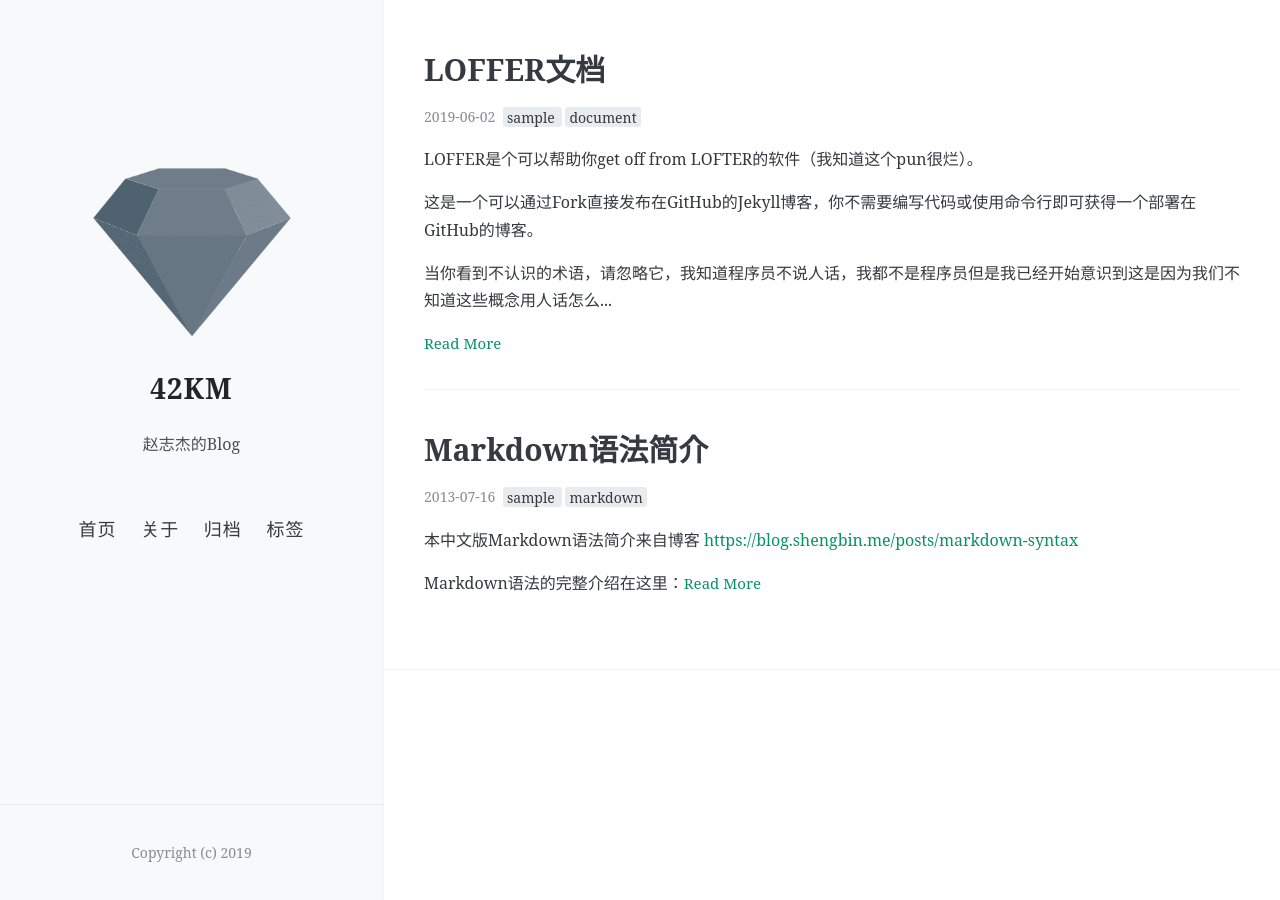
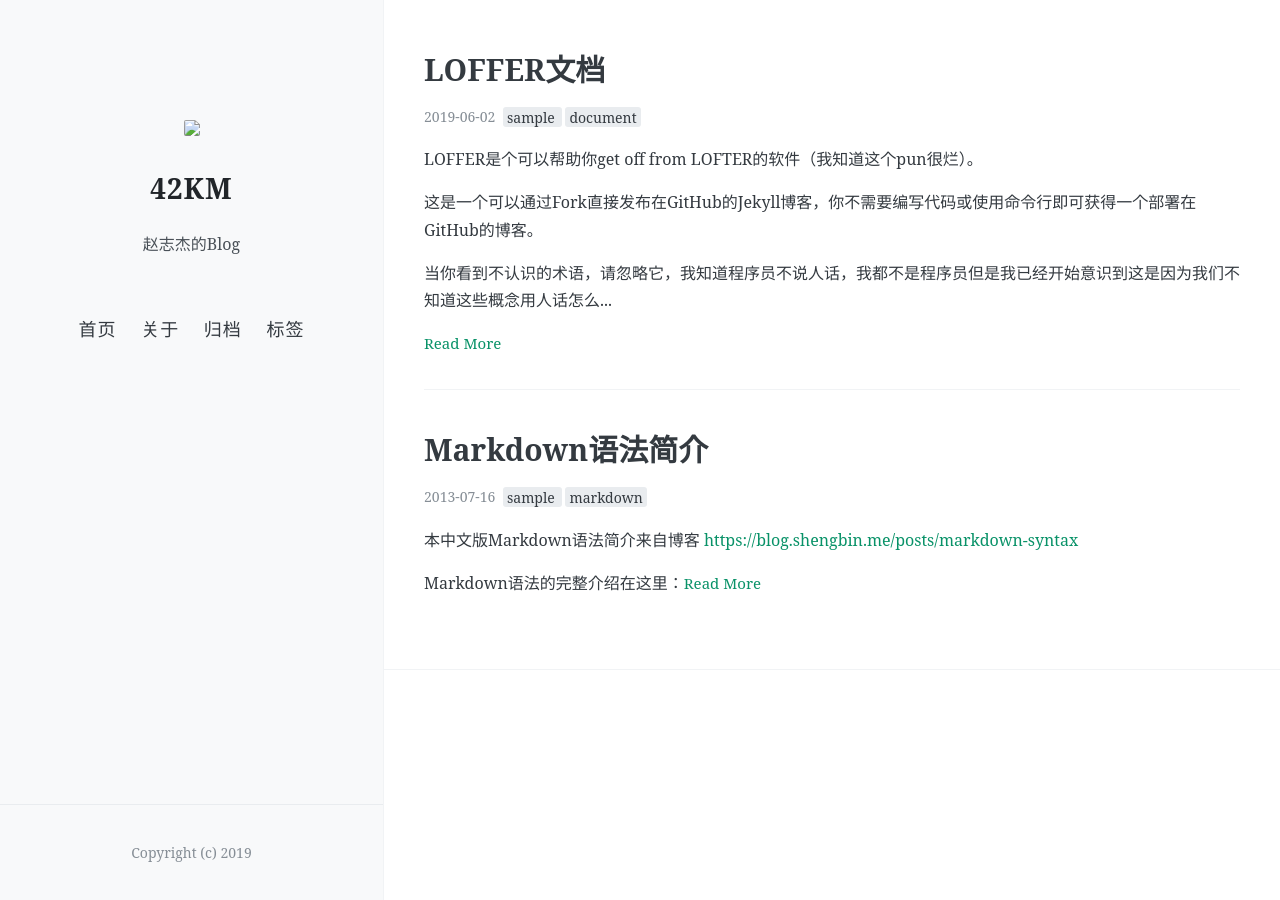
Before and after one commit to zhaozj19/zhaozj19.github.io, a Jekyll site: the page built from index.html, in a window 1280 px wide. Built offline with Jekyll 4.4.1, drawn with Linux system fonts in a browser that asks for light colours; nearby versions of some CDN libraries; the list of posts is cut into pages by our own code.

Commit message:
change config

```diff
--- a/_config.yml
+++ b/_config.yml
@@ -14,7 +14,7 @@ description: 赵志杰的Blog
 #
 
 # 你的博客logo图片URL，建议尺寸不超过300px × 300px
-avatar: https://github.com/zhaozj19/zhaozj19.github.io/blob/master/images/logo.png
+avatar: /Users/jack/Pictures/head.png
 
 # 你的favicon（出现在浏览器tab上）图片URL，建议使用较小(64px × 64px)的图片
 favicon: https://github.com/zhaozj19/zhaozj19.github.io/blob/master/images/favicon.jpg
```
Also changed, not shown: 1 other file.
